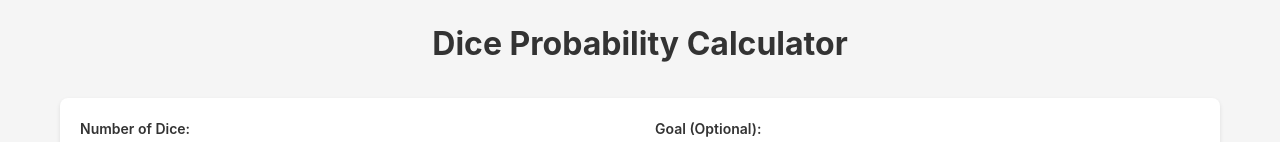
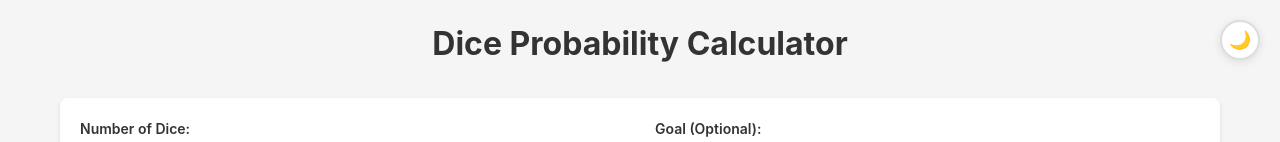
Before and after one commit to achphoenix/Dice-Probability-Calculator, an Angular app in the folder dice-probability-calculator/: page / in a window 1280 px wide. Shown: the top 142 px of the page. Built offline with nearby package versions, Linux system fonts and the light colour scheme.

Commit message:
Implemented dark mode

```diff
--- a/dice-probability-calculator/src/app/app.component.css
+++ b/dice-probability-calculator/src/app/app.component.css
@@ -1,3 +1,31 @@
+.theme-toggle {
+  position: fixed;
+  top: 20px;
+  right: 20px;
+  width: 40px;
+  height: 40px;
+  border-radius: 50%;
+  border: 2px solid #ddd;
+  background-color: #fff;
+  cursor: pointer;
+  display: flex;
+  align-items: center;
+  justify-content: center;
+  font-size: 18px;
+  transition: all 0.3s ease;
+  z-index: 1000;
+  box-shadow: 0 2px 8px rgba(0, 0, 0, 0.1);
+}
+
+.theme-toggle:hover {
+  transform: scale(1.1);
+  box-shadow: 0 4px 12px rgba(0, 0, 0, 0.15);
+}
+
+.theme-toggle .icon {
+  line-height: 1;
+}
+
 .app-container {
   max-width: 1200px;
   margin: 0 auto;
--- a/dice-probability-calculator/src/app/app.component.html
+++ b/dice-probability-calculator/src/app/app.component.html
@@ -1,3 +1,6 @@
+<button class="theme-toggle" (click)="toggleTheme()" [attr.aria-label]="isDarkMode ? 'Switch to light mode' : 'Switch to dark mode'">
+  <span class="icon">{{ isDarkMode ? '☀️' : '🌙' }}</span>
+</button>
 <div class="app-container">
   <h1>Dice Probability Calculator</h1>
   <app-calculator></app-calculator>
--- a/dice-probability-calculator/src/app/app.component.ts
+++ b/dice-probability-calculator/src/app/app.component.ts
@@ -1,4 +1,4 @@
-import { Component } from '@angular/core';
+import { Component, OnInit } from '@angular/core';
 import { CalculatorComponent } from './components/calculator/calculator.component';
 
 @Component({
@@ -7,6 +7,28 @@ import { CalculatorComponent } from './components/calculator/calculator.componen
   templateUrl: './app.component.html',
   styleUrl: './app.component.css'
 })
-export class AppComponent {
+export class AppComponent implements OnInit {
   title = 'dice-probability-calculator';
+  isDarkMode = false;
+
+  ngOnInit() {
+    // Check for saved theme preference or default to light mode
+    const savedTheme = localStorage.getItem('theme');
+    this.isDarkMode = savedTheme === 'dark';
+    this.applyTheme();
+  }
+
+  toggleTheme() {
+    this.isDarkMode = !this.isDarkMode;
+    this.applyTheme();
+    localStorage.setItem('theme', this.isDarkMode ? 'dark' : 'light');
+  }
+
+  private applyTheme() {
+    if (this.isDarkMode) {
+      document.body.classList.add('dark-mode');
+    } else {
+      document.body.classList.remove('dark-mode');
+    }
+  }
 }
--- a/dice-probability-calculator/src/app/components/calculator/calculator.component.css
+++ b/dice-probability-calculator/src/app/components/calculator/calculator.component.css
@@ -6,6 +6,12 @@
   display: flex;
   flex-direction: column;
   gap: 15px;
+  transition: background-color 0.3s ease, box-shadow 0.3s ease;
+}
+
+:host-context(body.dark-mode) .calculator-container {
+  background: #2a2a2a;
+  box-shadow: 0 2px 4px rgba(0,0,0,0.3);
 }
 
 .left-column,
@@ -80,6 +86,10 @@
   border-color: #007bff;
 }
 
+:host-context(body.dark-mode) .input-group label {
+  color: #e0e0e0;
+}
+
 @media (min-width: 1024px) {
   .calculator-container {
     display: grid;
--- a/dice-probability-calculator/src/app/components/goal-result/goal-result.component.css
+++ b/dice-probability-calculator/src/app/components/goal-result/goal-result.component.css
@@ -3,6 +3,7 @@
   background-color: #e7f3ff;
   border-radius: 8px;
   border-left: 4px solid #007bff;
+  transition: background-color 0.3s ease;
 }
 
 .goal-result p {
@@ -11,6 +12,16 @@
   color: #0056b3;
   text-align: center;
   margin: 0;
+  transition: color 0.3s ease;
+}
+
+:host-context(body.dark-mode) .goal-result {
+  background-color: #1a3a52;
+  border-left-color: #4da6ff;
+}
+
+:host-context(body.dark-mode) .goal-result p {
+  color: #66b3ff;
 }
 
 @media (min-width: 1024px) {
--- a/dice-probability-calculator/src/app/components/probability-table/probability-table.component.css
+++ b/dice-probability-calculator/src/app/components/probability-table/probability-table.component.css
@@ -8,6 +8,7 @@ table {
   width: 100%;
   border-collapse: collapse;
   background: white;
+  transition: background-color 0.3s ease;
 }
 
 thead th {
@@ -16,6 +17,7 @@ thead th {
   text-align: left;
   font-weight: 600;
   border-bottom: 2px solid #ddd;
+  transition: background-color 0.3s ease, border-color 0.3s ease;
 }
 
 thead th.sortable {
@@ -30,10 +32,12 @@ thead th.sortable:hover {
 tbody td {
   padding: 8px 10px;
   border-bottom: 1px solid #eee;
+  transition: border-color 0.3s ease;
 }
 
 tbody tr:nth-child(even) {
   background-color: #f9f9f9;
+  transition: background-color 0.3s ease;
 }
 
 tbody tr:hover {
@@ -47,3 +51,39 @@ tbody tr.highlighted {
 tbody tr.highlighted:hover {
   background-color: rgba(144, 238, 144, 0.5);
 }
+
+/* Dark mode styles */
+:host-context(body.dark-mode) table {
+  background: #2a2a2a;
+}
+
+:host-context(body.dark-mode) thead th {
+  background-color: #1a1a1a;
+  border-bottom-color: #444;
+  color: #e0e0e0;
+}
+
+:host-context(body.dark-mode) thead th.sortable:hover {
+  background-color: #333;
+}
+
+:host-context(body.dark-mode) tbody td {
+  border-bottom-color: #333;
+  color: #e0e0e0;
+}
+
+:host-context(body.dark-mode) tbody tr:nth-child(even) {
+  background-color: #252525;
+}
+
+:host-context(body.dark-mode) tbody tr:hover {
+  background-color: #333;
+}
+
+:host-context(body.dark-mode) tbody tr.highlighted {
+  background-color: rgba(76, 175, 80, 0.3);
+}
+
+:host-context(body.dark-mode) tbody tr.highlighted:hover {
+  background-color: rgba(76, 175, 80, 0.4);
+}
--- a/dice-probability-calculator/src/styles.css
+++ b/dice-probability-calculator/src/styles.css
@@ -9,9 +9,33 @@ body {
   line-height: 1.5;
   color: #333;
   background-color: #f5f5f5;
+  transition: background-color 0.3s ease, color 0.3s ease;
+}
+
+/* Dark mode styles */
+body.dark-mode {
+  color: #e0e0e0;
+  background-color: #1a1a1a;
+}
+
+body.dark-mode .theme-toggle {
+  background-color: #2a2a2a;
+  border-color: #444;
+}
+
+body.dark-mode input,
+body.dark-mode select {
+  background-color: #2a2a2a;
+  color: #e0e0e0;
+  border-color: #444;
+}
+
+body.dark-mode input::placeholder {
+  color: #888;
 }
 
 input, select {
   font-family: inherit;
   font-size: 16px;
+  transition: background-color 0.3s ease, color 0.3s ease, border-color 0.3s ease;
 }
```
